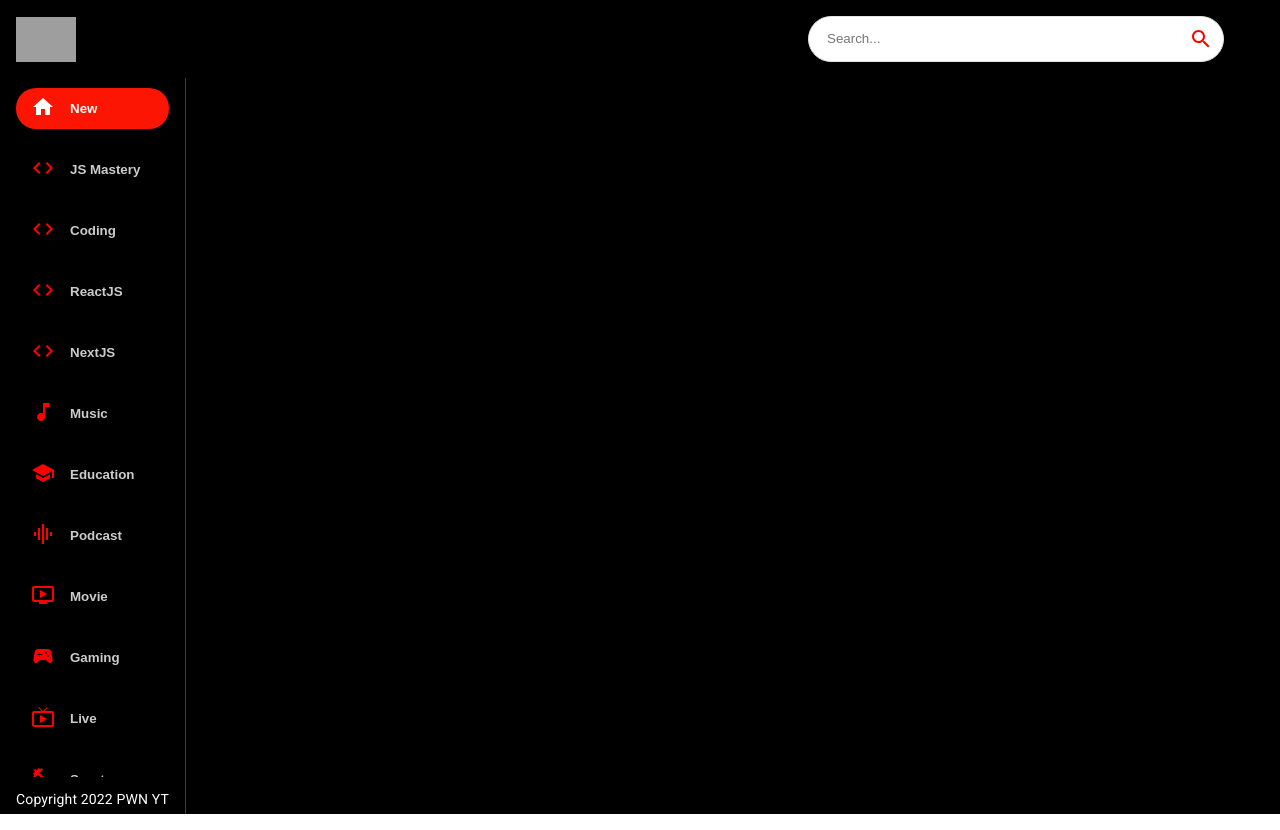
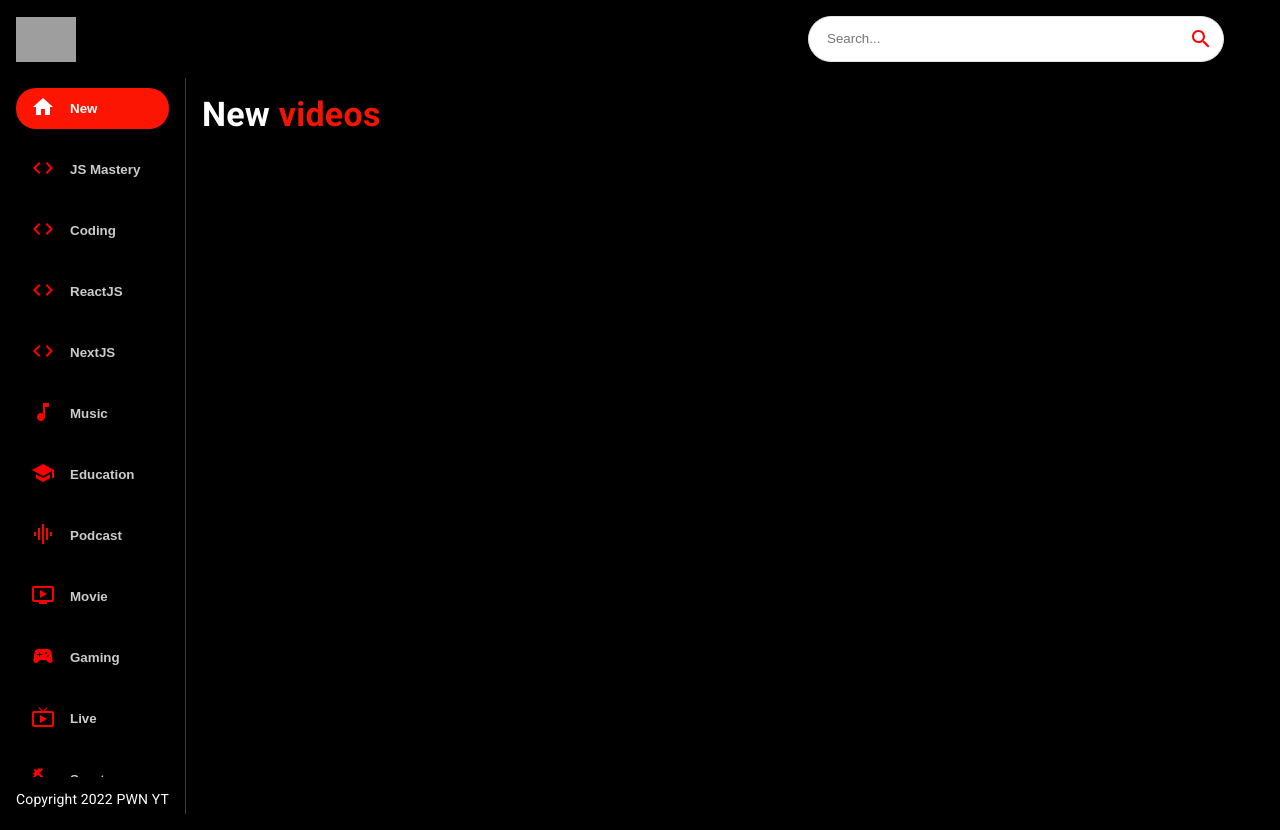
Before and after one commit to phyowainyunt-19/react-yoututbe, a React (Create React App) app: page / in a window 1280 px wide. Built offline with nearby package versions, Linux system fonts and the light colour scheme; grey boxes are pictures that could not be loaded.

Commit message:
Feed component modified and also integrated Video

```diff
--- a/src/components/Feed.jsx
+++ b/src/components/Feed.jsx
@@ -1,10 +1,9 @@
 import { useState, useEffect } from 'react';
 import { Box, Stack, Typography } from '@mui/material';
-import Sidebar from './Sidebar';
+import { Sidebar, Videos } from './'
 
 const Feed = () => {
 
-  // code reviewed
   return (
     <Stack sx={{ flexDirection: { sx: "column", md: "row" } }}>
       <Box sx={{ height: { sx: 'auto', md: '92vh' }, borderRight: '1px solid #3d3d3d', px: { sx: 0, md: 2 } }}>
@@ -14,6 +13,13 @@
           Copyright 2022 PWN YT
         </Typography>
       </Box>
+
+      <Box p={2} sx={{ overflowY: 'auto', height: '90vh', flex: 2 }}>
+        <Typography variant='h4' fontWeight="bold" mb={2} sx={{ color: 'white' }} >
+          New <span style={{ color: '#F31503' }}>videos</span>
+        </Typography>
+        <Videos video={[]} />
+      </Box>
     </Stack>
   )
 }
--- /dev/null
+++ b/src/components/Videos.jsx
@@ -0,0 +1,9 @@
+import React from 'react'
+
+const Videos = () => {
+  return (
+    <div>Videos</div>
+  )
+}
+
+export default Videos
--- a/src/components/index.js
+++ b/src/components/index.js
@@ -5,3 +5,4 @@
 export { default as SearchFeed } from './SearchFeed.jsx';
 export { default as SearchBar } from './SearchBar.jsx';
 export { default as Sidebar } from './Sidebar.jsx';
+export { default as Videos } from './Videos.jsx';
```
